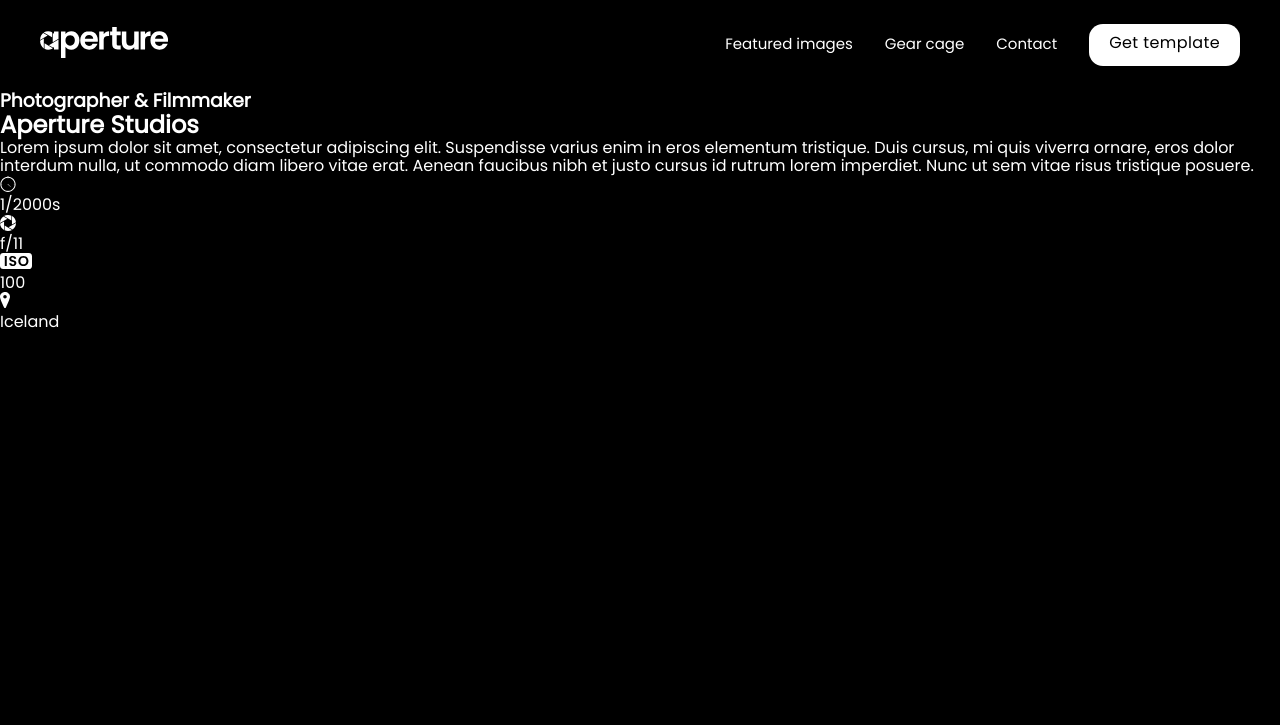
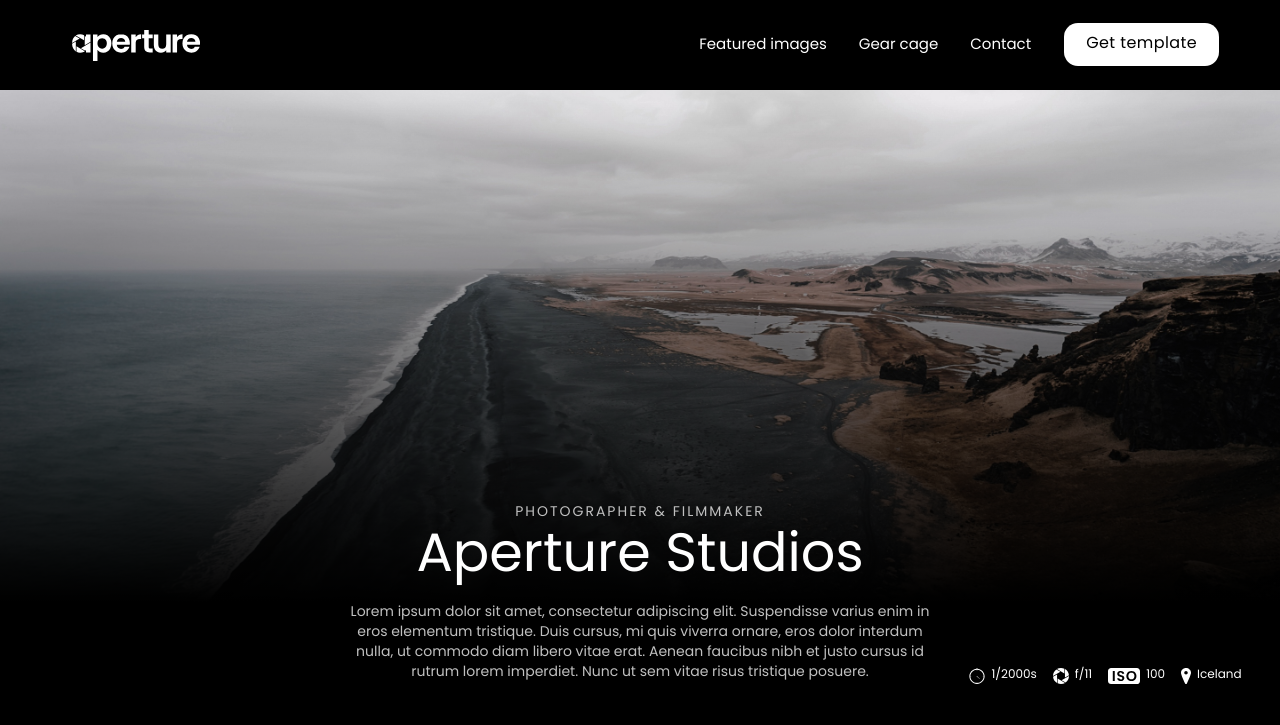
Before and after one commit to sintanya/Aperture-Studios, a website: page app/index.html in a window 1280 px wide. Drawn offline with nearby package versions, Linux system fonts and the light colour scheme.

Commit message:
add hero section

```diff
--- a/app/index.html
+++ b/app/index.html
@@ -42,42 +42,53 @@
         </div>
       </div>
     </header>
+
     <main>
-      <section>
-        <div>
-          <h3>Photographer & Filmmaker</h3>
-          <h1>Aperture Studios</h1>
-          <p>
-            Lorem ipsum dolor sit amet, consectetur adipiscing elit. Suspendisse varius enim in eros
-            elementum tristique. Duis cursus, mi quis viverra ornare, eros dolor interdum nulla, ut
-            commodo diam libero vitae erat. Aenean faucibus nibh et justo cursus id rutrum lorem
-            imperdiet. Nunc ut sem vitae risus tristique posuere.
-          </p>
+      <section class="hero">
+        <div class="hero__img-box">
+          <img
+            class="hero__image"
+            src="./images/heroimg.jpg"
+            alt="landscape photography"
+            width="100%"
+          />
+        </div>
+        <div class="hero__container container">
+          <div class="hero__content">
+            <h3 class="hero__subtitle">Photographer & Filmmaker</h3>
+            <h1 class="hero__title">Aperture Studios</h1>
+            <p class="hero__text">
+              Lorem ipsum dolor sit amet, consectetur adipiscing elit. Suspendisse varius enim in
+              eros elementum tristique. Duis cursus, mi quis viverra ornare, eros dolor interdum
+              nulla, ut commodo diam libero vitae erat. Aenean faucibus nibh et justo cursus id
+              rutrum lorem imperdiet. Nunc ut sem vitae risus tristique posuere.
+            </p>
+          </div>
 
-          <ul>
-            <li>
-              <svg width="16" height="16">
+          <ul class="hero__list photo-settings">
+            <li class="photo-settings__item">
+              <svg class="photo-settings__icon" width="16" height="16">
                 <use href="./images/icons.svg#icon-shutter"></use>
               </svg>
-              <p>1/2000s</p>
+              <p class="photo-settings__desc">1/2000s</p>
             </li>
-            <li>
-              <svg width="16" height="16">
+            <li class="photo-settings__item">
+              <svg class="photo-settings__icon" width="16" height="16">
                 <use href="./images/icons.svg#icon-aperture"></use>
               </svg>
-              <p>f/11</p>
+              <p class="photo-settings__desc">f/11</p>
             </li>
-            <li>
-              <svg width="32" height="16">
+            <li class="photo-settings__item">
+              <svg class="photo-settings__icon" width="32" height="16">
                 <use href="./images/icons.svg#icon-iso"></use>
               </svg>
-              <p>100</p>
+              <p class="photo-settings__desc">100</p>
             </li>
-            <li>
-              <svg width="10" height="16">
+            <li class="photo-settings__item">
+              <svg class="photo-settings__icon" width="10" height="16">
                 <use href="./images/icons.svg#icon-location"></use>
               </svg>
-              <p>Iceland</p>
+              <p class="photo-settings__desc">Iceland</p>
             </li>
           </ul>
         </div>
--- a/app/scss/components/_header.scss
+++ b/app/scss/components/_header.scss
@@ -1,4 +1,6 @@
 .header {
+  position: relative;
+  z-index: 2;
   padding-top: 20px;
   padding-bottom: 20px;
 
@@ -14,9 +16,16 @@
     justify-content: space-between;
   }
 
+  &__logo {
+    margin-top: 5px;
+    margin-left: 32px;
+  }
+
   &__menu {
     display: flex;
     align-items: center;
+
+    margin-right: 21px;
 
     @media screen and(max-width: $width-tablet) {
       position: absolute;
@@ -78,6 +87,8 @@
 
     height: 100%;
 
+    white-space: nowrap;
+
     @media screen and(max-width: $width-tablet) {
       padding-top: 5px;
       padding-bottom: 5px;
@@ -85,8 +96,10 @@
   }
 
   &__button {
-    padding: 9px 20px 13px;
-    margin-left: 32px;
+    max-width: 155px;
+    width: 100%;
+    padding: 10px 22px 13px;
+    margin-left: 33px;
 
     font-size: 16px;
     line-height: 1.25;
--- /dev/null
+++ b/app/scss/components/_hero.scss
@@ -0,0 +1,53 @@
+.hero {
+  position: relative;
+
+  &__img-box {
+    position: relative;
+    overflow: hidden;
+    &::after {
+      content: '';
+      position: absolute;
+      top: 0;
+      left: 0;
+      width: 100%;
+      height: 100%;
+      z-index: 2;
+      background: linear-gradient(360deg, #000000 18.78%, rgba(0, 0, 0, 0) 98.53%);
+    }
+  }
+  &__image {
+    margin-top: -5px;
+  }
+  &__content {
+    position: absolute;
+    top: 62%;
+    left: 50%;
+    z-index: 3;
+
+    transform: translateX(-50%);
+
+    max-width: 600px;
+    width: 100%;
+    padding: 20px 10px 10px;
+
+    text-align: center;
+  }
+
+  &__subtitle {
+    @extend %headline;
+    margin-bottom: 2px;
+
+    color: $secondary-text-color;
+  }
+
+  &__title {
+    margin-bottom: 18px;
+
+    font-size: 54px;
+    line-height: 1.1;
+  }
+
+  &__text {
+    @extend %text;
+  }
+}
--- /dev/null
+++ b/app/scss/components/_photo-settings.scss
@@ -0,0 +1,26 @@
+.photo-settings {
+  position: absolute;
+  bottom: 6%;
+  right: 3%;
+
+  display: flex;
+
+  z-index: 2;
+
+  &__item {
+    display: flex;
+
+    & + & {
+      margin-left: 16px;
+    }
+  }
+
+  &__icon {
+    margin-right: 6px;
+  }
+
+  &__desc {
+    font-size: 12px;
+    line-height: 1;
+  }
+}
--- a/app/scss/main.scss
+++ b/app/scss/main.scss
@@ -3,3 +3,5 @@
 @import 'utils/global';
 @import 'utils/placeholders';
 @import 'components/header';
+@import 'components/hero';
+@import 'components/photo-settings';
--- a/app/scss/utils/_global.scss
+++ b/app/scss/utils/_global.scss
@@ -1,8 +1,3 @@
-a {
-  text-decoration: none;
-  color: inherit;
-}
-
 body {
   margin: 0 auto;
 
@@ -16,8 +11,7 @@ body {
 }
 
 .container {
-  margin-right: auto;
-  margin-left: auto;
+  margin: 0 auto;
   padding: 0 15px;
   max-width: 1230px;
   width: 100%;
--- a/app/scss/utils/_normalize.scss
+++ b/app/scss/utils/_normalize.scss
@@ -13,6 +13,12 @@ img {
   width: 100%;
   height: auto;
 }
+
+a {
+  text-decoration: none;
+  color: inherit;
+}
+
 ul {
   list-style: none;
 }
@@ -25,4 +31,5 @@ h3 {
   margin-top: 0;
   margin-bottom: 0;
   padding-left: 0;
+  font-weight: 400;
 }
```
Also changed, not shown: app/css/style.min.css.
